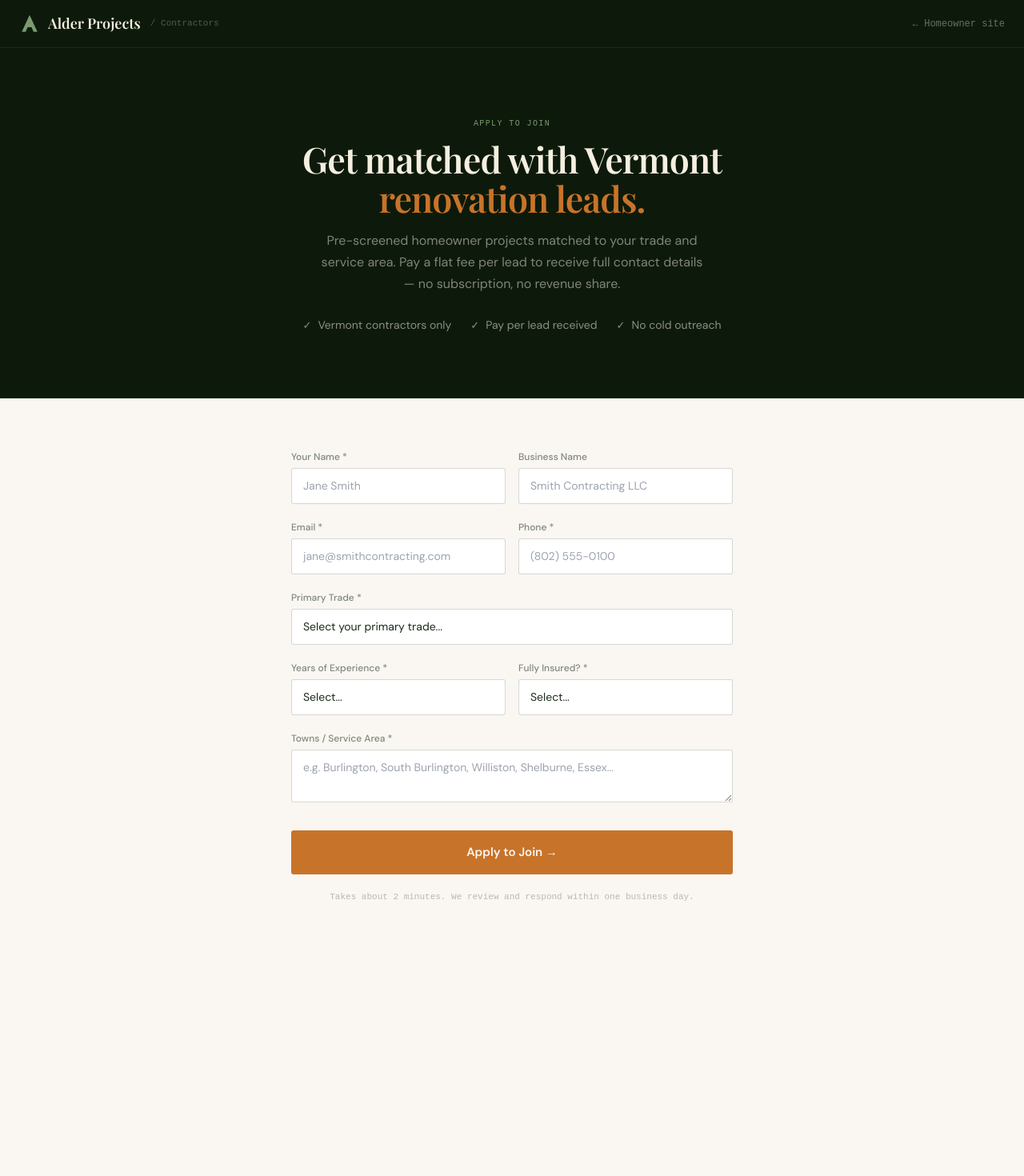
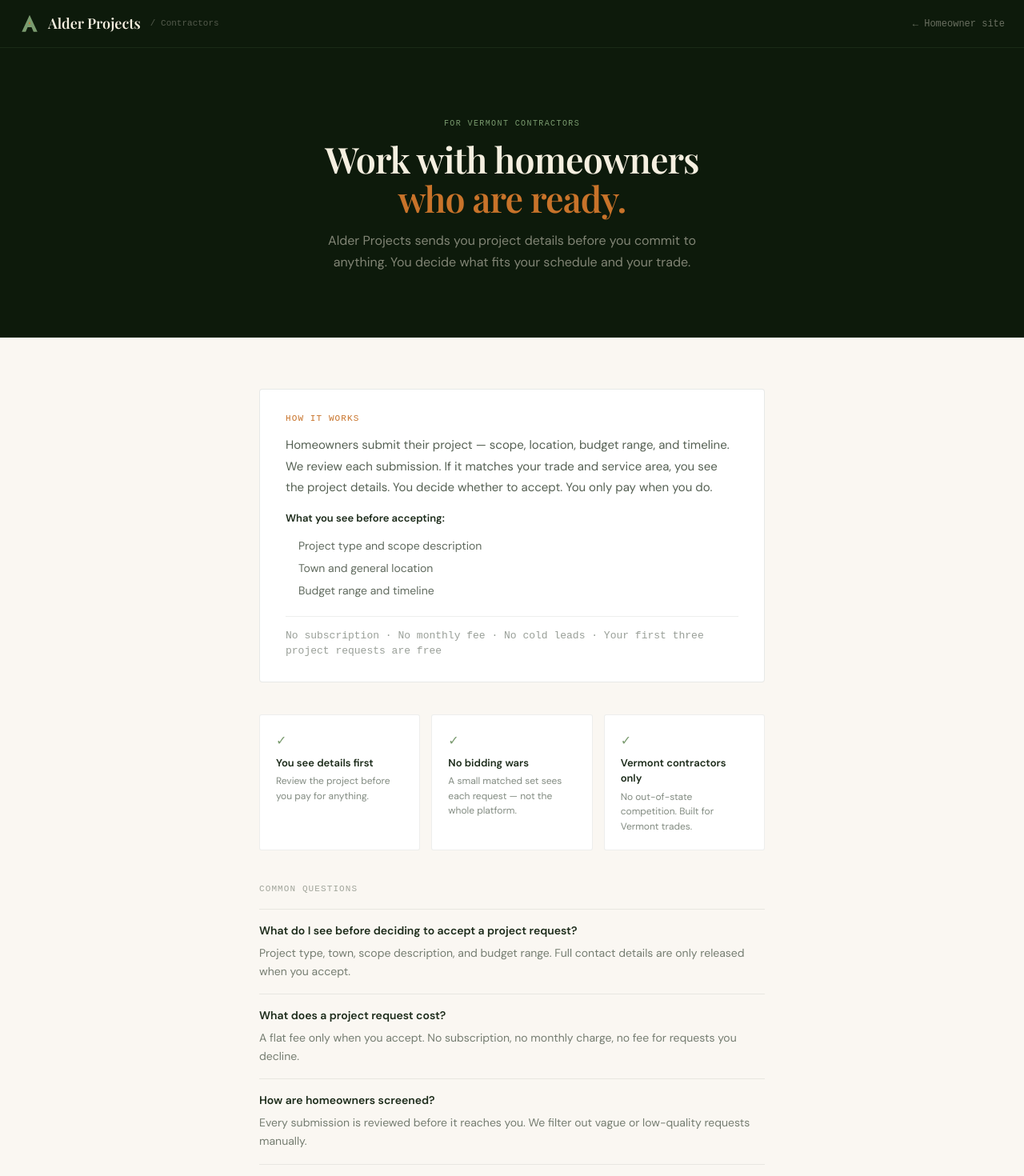
Before and after one commit to alderprojects/alder-projects-site, a Next.js app: page /contractors in a window 1280 px wide. Shown: the top 1470 px of the page at 80% size. Before the commit the page ends 1209 px from the top, so only its background shows below. Built offline with nearby package versions, Linux system fonts and the light colour scheme.

Commit message:
MVP: contractors/page.tsx — full landing page, how it works, FAQs, router.push welcome — batch 5/6

```diff
--- a/src/app/contractors/page.tsx
+++ b/src/app/contractors/page.tsx
@@ -1,87 +1,91 @@
 'use client'
 import { useState } from 'react'
 import Link from 'next/link'
+import { useRouter } from 'next/navigation'
 
-const TRADES = ['General Contractor','Carpenter / Finish Work','Kitchen & Bath Specialist','Deck & Outdoor Structures','Roofing','Plumbing','HVAC / Heating','Electrical','Painting & Interior','Basement Finishing','Masonry / Stonework','Insulation & Weatherization','Other']
-const EXP = ['Under 2 years','2-5 years','5-10 years','10-20 years','20+ years']
-
-type F = {
-  name:string; businessName:string; email:string; phone:string
-  trade:string; yearsExp:string; insured:string; serviceArea:string
-}
-const EMPTY:F = {name:'',businessName:'',email:'',phone:'',trade:'',yearsExp:'',insured:'',serviceArea:''}
-
-const I: React.CSSProperties = {width:'100%',backgroundColor:'white',border:'1px solid rgba(28,43,26,0.18)',borderRadius:'3px',padding:'11px 14px',fontSize:'14px',color:'#1C2B1A',outline:'none',fontFamily:"'DM Sans',system-ui,sans-serif",boxSizing:'border-box' as const}
-const L: React.CSSProperties = {display:'block',fontSize:'12px',fontWeight:500,color:'rgba(28,43,26,0.55)',marginBottom:'5px'}
+const TRADES=['General Contractor','Carpenter / Finish Work','Kitchen & Bath Specialist','Deck & Outdoor Structures','Roofing','Plumbing','HVAC / Heating','Electrical','Painting & Interior','Basement Finishing','Masonry / Stonework','Insulation & Weatherization','Other']
+const EXP=['Under 2 years','2-5 years','5-10 years','10-20 years','20+ years']
+type F={name:string;businessName:string;email:string;phone:string;trade:string;yearsExp:string;insured:string;serviceArea:string}
+const EMPTY:F={name:'',businessName:'',email:'',phone:'',trade:'',yearsExp:'',insured:'',serviceArea:''}
+const I:React.CSSProperties={width:'100%',backgroundColor:'white',border:'1px solid rgba(28,43,26,0.18)',borderRadius:'3px',padding:'11px 14px',fontSize:'14px',color:'#1C2B1A',outline:'none',fontFamily:"'DM Sans',system-ui,sans-serif",boxSizing:'border-box' as const}
+const L:React.CSSProperties={display:'block',fontSize:'12px',fontWeight:500,color:'rgba(28,43,26,0.55)',marginBottom:'5px'}
 
 export default function ContractorsPage() {
-  const [form, setForm] = useState<F>(EMPTY)
-  const [status, setStatus] = useState<'idle'|'submitting'|'success'|'error'>('idle')
-
-  const set = (k:keyof F) => (e:React.ChangeEvent<HTMLInputElement|HTMLSelectElement|HTMLTextAreaElement>) =>
-    setForm(p => ({...p, [k]: e.target.value}))
-
-  const submit = async (e:React.FormEvent) => {
-    e.preventDefault()
-    setStatus('submitting')
-    try {
-      const r = await fetch('/api/contractors/apply', {method:'POST', headers:{'Content-Type':'application/json'}, body:JSON.stringify(form)})
-      setStatus(r.ok ? 'success' : 'error')
-    } catch { setStatus('error') }
+  const router=useRouter()
+  const [form,setForm]=useState<F>(EMPTY)
+  const [status,setStatus]=useState<'idle'|'submitting'|'error'>('idle')
+  const set=(k:keyof F)=>(e:React.ChangeEvent<HTMLInputElement|HTMLSelectElement|HTMLTextAreaElement>)=>setForm(p=>({...p,[k]:e.target.value}))
+  const submit=async(e:React.FormEvent)=>{
+    e.preventDefault();setStatus('submitting')
+    try{const r=await fetch('/api/contractors/apply',{method:'POST',headers:{'Content-Type':'application/json'},body:JSON.stringify(form)});if(r.ok){router.push('/contractors/welcome')}else{setStatus('error')}}
+    catch{setStatus('error')}
   }
-
-  if (status === 'success') return (
-    <div style={{minHeight:'100vh',backgroundColor:'#0D1A0B',display:'flex',flexDirection:'column'}}>
-      <Header />
-      <div style={{flex:1,display:'flex',alignItems:'center',justifyContent:'center',padding:'60px 24px'}}>
-        <div style={{maxWidth:'480px',textAlign:'center'}}>
-          <div style={{width:'56px',height:'56px',borderRadius:'50%',backgroundColor:'rgba(122,155,111,0.15)',border:'1px solid rgba(122,155,111,0.4)',display:'flex',alignItems:'center',justifyContent:'center',margin:'0 auto 24px',color:'#7A9B6F',fontSize:'24px'}}>&#10003;</div>
-          <h2 style={{fontFamily:"'Playfair Display',Georgia,serif",fontSize:'2rem',color:'#F5EFE0',fontWeight:600,marginBottom:'14px'}}>You&apos;re in.</h2>
-          <p style={{color:'rgba(245,239,224,0.6)',fontSize:'16px',lineHeight:1.7}}>
-            {"We'll review your application and send your approval to "}<strong style={{color:'#F5EFE0'}}>{form.email}</strong>{" shortly. Keep an eye out — leads for your area come in fast."}
+  const Row2=({children}:{children:React.ReactNode})=>(<div style={{display:'grid',gridTemplateColumns:'repeat(auto-fit,minmax(200px,1fr))',gap:'16px'}}>{children}</div>)
+  const Field=({label,req,children}:{label:string;req?:boolean;children:React.ReactNode})=>(<div><label style={L}>{label}{req?' *':''}</label>{children}</div>)
+  const faqs=[
+    {q:'What do I see before deciding to accept a project request?',a:'Project type, town, scope description, and budget range. Full contact details are only released when you accept.'},
+    {q:'What does a project request cost?',a:'A flat fee only when you accept. No subscription, no monthly charge, no fee for requests you decline.'},
+    {q:'How are homeowners screened?',a:'Every submission is reviewed before it reaches you. We filter out vague or low-quality requests manually.'},
+    {q:'Do I have to take every request?',a:'No. Each request is your call. There is no penalty for declining.'},
+    {q:'What is the difference from Angi or HomeAdvisor?',a:'We do not sell the same request to every contractor on the platform. A small, matched set of contractors sees each project request — and you see details before paying anything.'},
+  ]
+  return (
+    <div style={{minHeight:'100vh',backgroundColor:'#FAF7F2'}}>
+      <header style={{backgroundColor:'#0D1A0B',padding:'16px 24px',display:'flex',alignItems:'center',justifyContent:'space-between',borderBottom:'1px solid rgba(122,155,111,0.12)'}}>
+        <Link href="/" style={{display:'flex',alignItems:'center',gap:'10px',textDecoration:'none'}}>
+          <svg width="26" height="26" viewBox="0 0 32 32" fill="none"><path d="M16 2L4 28H10L13 21H19L22 28H28L16 2Z" fill="#7A9B6F"/><path d="M14.5 16L16 12L17.5 16H14.5Z" fill="#C8732A"/></svg>
+          <span style={{fontFamily:"'Playfair Display',Georgia,serif",fontSize:'18px',fontWeight:600,color:'#F5EFE0'}}>Alder Projects</span>
+          <span style={{fontSize:'11px',fontFamily:'monospace',color:'rgba(245,239,224,0.3)',marginLeft:'2px'}}>/ Contractors</span>
+        </Link>
+        <Link href="/" style={{fontSize:'12px',color:'rgba(245,239,224,0.4)',fontFamily:'monospace',textDecoration:'none'}}>&larr; Homeowner site</Link>
+      </header>
+      <div style={{backgroundColor:'#0D1A0B',padding:'clamp(48px,8vw,80px) 24px',borderBottom:'1px solid rgba(122,155,111,0.12)'}}>
+        <div style={{maxWidth:'600px',margin:'0 auto',textAlign:'center'}}>
+          <span style={{fontSize:'10px',fontFamily:'monospace',letterSpacing:'0.14em',textTransform:'uppercase',color:'#7A9B6F'}}>For Vermont Contractors</span>
+          <h1 style={{fontFamily:"'Playfair Display',Georgia,serif",fontSize:'clamp(1.8rem,4vw,2.8rem)',fontWeight:600,color:'#F5EFE0',lineHeight:1.1,marginTop:'10px',marginBottom:'14px'}}>
+            Work with homeowners<br/><em style={{color:'#C8732A',fontStyle:'normal'}}>who are ready.</em>
+          </h1>
+          <p style={{color:'rgba(245,239,224,0.5)',fontSize:'16px',lineHeight:1.7,maxWidth:'480px',margin:'0 auto'}}>
+            Alder Projects sends you project details before you commit to anything. You decide what fits your schedule and your trade.
           </p>
-          <Link href="/" style={{display:'inline-block',marginTop:'32px',fontSize:'13px',fontFamily:'monospace',color:'rgba(245,239,224,0.4)',textDecoration:'none'}}>
-            &larr; Back to alderprojects.com
-          </Link>
         </div>
       </div>
+      <div style={{maxWidth:'680px',margin:'0 auto',padding:'clamp(40px,6vw,64px) 24px 80px'}}>
+        <div style={{marginBottom:'40px',padding:'28px 32px',backgroundColor:'white',borderRadius:'4px',border:'1px solid rgba(28,43,26,0.1)'}}>
+          <p style={{fontSize:'11px',fontFamily:'monospace',textTransform:'uppercase',letterSpacing:'0.1em',color:'#C8732A',marginBottom:'12px'}}>How It Works</p>
+          <p style={{fontSize:'15px',lineHeight:1.75,color:'rgba(28,43,26,0.75)',marginBottom:'16px'}}>
+            Homeowners submit their project — scope, location, budget range, and timeline. We review each submission. If it matches your trade and service area, you see the project details. You decide whether to accept. You only pay when you do.
+          </p>
+          <p style={{fontSize:'13px',fontWeight:600,color:'#1C2B1A',marginBottom:'10px'}}>What you see before accepting:</p>
+          <ul style={{margin:0,padding:'0 0 0 16px',color:'rgba(28,43,26,0.7)',fontSize:'14px',lineHeight:2}}>
+            <li>Project type and scope description</li><li>Town and general location</li><li>Budget range and timeline</li>
+          </ul>
+          <p style={{marginTop:'18px',fontSize:'13px',fontFamily:'monospace',color:'rgba(28,43,26,0.45)',borderTop:'1px solid rgba(28,43,26,0.08)',paddingTop:'14px'}}>
+            No subscription &middot; No monthly fee &middot; No cold leads &middot; Your first three project requests are free
+          </p>
         </div>
-  )
-
-  const Row2 = ({children}:{children:React.ReactNode}) => (
-    <div style={{display:'grid',gridTemplateColumns:'repeat(auto-fit,minmax(200px,1fr))',gap:'16px'}}>{children}</div>
-  )
-  const Field = ({label,req,children}:{label:string;req?:boolean;children:React.ReactNode}) => (
-    <div><label style={L}>{label}{req ? ' *' : ''}</label>{children}</div>
-  )
-
-  return (
-    <div style={{minHeight:'100vh',backgroundColor:'#FAF7F2'}}>
-      <Header />
-
-      <div style={{backgroundColor:'#0D1A0B',padding:'clamp(48px,8vw,80px) 24px',borderBottom:'1px solid rgba(122,155,111,0.12)'}}>
-        <div style={{maxWidth:'600px',margin:'0 auto',textAlign:'center'}}>
-          <span style={{fontSize:'10px',fontFamily:'monospace',letterSpacing:'0.14em',textTransform:'uppercase',color:'#7A9B6F'}}>Apply to Join</span>
-          <h1 style={{fontFamily:"'Playfair Display',Georgia,serif",fontSize:'clamp(1.8rem,4vw,2.8rem)',fontWeight:600,color:'#F5EFE0',lineHeight:1.1,marginTop:'10px',marginBottom:'14px'}}>
-            Get matched with Vermont<br/><em style={{color:'#C8732A',fontStyle:'normal'}}>renovation leads.</em>
-          </h1>
-          <p style={{color:'rgba(245,239,224,0.5)',fontSize:'16px',lineHeight:1.7,maxWidth:'480px',margin:'0 auto 28px'}}>
-            Pre-screened homeowner projects matched to your trade and service area. Pay a flat fee per lead to receive full contact details — no subscription, no revenue share.
-          </p>
-          <div style={{display:'flex',justifyContent:'center',flexWrap:'wrap',gap:'24px'}}>
-            {['Vermont contractors only','Pay per lead received','No cold outreach'].map(t => (
-              <div key={t} style={{display:'flex',alignItems:'center',gap:'8px'}}>
-                <span style={{color:'#7A9B6F',fontSize:'13px'}}>&#10003;</span>
-                <span style={{color:'rgba(245,239,224,0.55)',fontSize:'14px'}}>{t}</span>
+        <div style={{display:'grid',gridTemplateColumns:'repeat(auto-fit,minmax(180px,1fr))',gap:'14px',marginBottom:'40px'}}>
+          {[{t:'You see details first',b:'Review the project before you pay for anything.'},{t:'No bidding wars',b:'A small matched set sees each request — not the whole platform.'},{t:'Vermont contractors only',b:'No out-of-state competition. Built for Vermont trades.'}].map(item=>(
+            <div key={item.t} style={{padding:'20px',backgroundColor:'white',borderRadius:'3px',border:'1px solid rgba(28,43,26,0.08)'}}>
+              <div style={{color:'#7A9B6F',fontSize:'16px',marginBottom:'6px'}}>&#10003;</div>
+              <p style={{fontWeight:600,fontSize:'13px',color:'#1C2B1A',marginBottom:'4px'}}>{item.t}</p>
+              <p style={{fontSize:'12px',color:'rgba(28,43,26,0.55)',lineHeight:1.55,margin:0}}>{item.b}</p>
             </div>
           ))}
         </div>
+        <div style={{marginBottom:'48px'}}>
+          <p style={{fontSize:'11px',fontFamily:'monospace',textTransform:'uppercase',letterSpacing:'0.1em',color:'rgba(28,43,26,0.4)',marginBottom:'16px'}}>Common Questions</p>
+          {faqs.map((faq,i)=>(
+            <div key={i} style={{borderTop:'1px solid rgba(28,43,26,0.08)',padding:'16px 0'}}>
+              <p style={{fontWeight:600,fontSize:'14px',color:'#1C2B1A',marginBottom:'6px'}}>{faq.q}</p>
+              <p style={{fontSize:'14px',color:'rgba(28,43,26,0.6)',lineHeight:1.65,margin:0}}>{faq.a}</p>
             </div>
+          ))}
         </div>
-
-      <div style={{maxWidth:'600px',margin:'0 auto',padding:'clamp(40px,6vw,64px) 24px 80px'}}>
+        <div style={{borderTop:'2px solid #C8732A',paddingTop:'36px'}}>
+          <h2 style={{fontFamily:"'Playfair Display',Georgia,serif",fontSize:'1.8rem',fontWeight:600,color:'#1C2B1A',marginBottom:'6px'}}>Apply to Join</h2>
+          <p style={{fontSize:'14px',color:'rgba(28,43,26,0.5)',marginBottom:'28px'}}>We review every application and follow up by email within one business day.</p>
           <form onSubmit={submit} style={{display:'flex',flexDirection:'column',gap:'20px'}}>
-
             <Row2>
               <Field label="Your Name" req><input required type="text" placeholder="Jane Smith" value={form.name} onChange={set('name')} style={I}/></Field>
               <Field label="Business Name"><input type="text" placeholder="Smith Contracting LLC" value={form.businessName} onChange={set('businessName')} style={I}/></Field>
@@ -93,14 +97,14 @@ export default function ContractorsPage() {
             <Field label="Primary Trade" req>
               <select required value={form.trade} onChange={set('trade')} style={{...I,appearance:'none' as const}}>
                 <option value="" disabled>Select your primary trade...</option>
-              {TRADES.map(t => <option key={t} value={t}>{t}</option>)}
+                {TRADES.map(t=><option key={t} value={t}>{t}</option>)}
               </select>
             </Field>
             <Row2>
               <Field label="Years of Experience" req>
                 <select required value={form.yearsExp} onChange={set('yearsExp')} style={{...I,appearance:'none' as const}}>
                   <option value="" disabled>Select...</option>
-                {EXP.map(e => <option key={e} value={e}>{e}</option>)}
+                  {EXP.map(e=><option key={e} value={e}>{e}</option>)}
                 </select>
               </Field>
               <Field label="Fully Insured?" req>
@@ -115,33 +119,13 @@ export default function ContractorsPage() {
             <Field label="Towns / Service Area" req>
               <textarea required rows={2} placeholder="e.g. Burlington, South Burlington, Williston, Shelburne, Essex..." value={form.serviceArea} onChange={set('serviceArea')} style={{...I,resize:'vertical'}}/>
             </Field>
-
             <button type="submit" disabled={status==='submitting'} style={{padding:'16px 32px',backgroundColor:status==='submitting'?'rgba(200,115,42,0.35)':'#C8732A',color:'#FAF7F2',fontWeight:600,fontSize:'15px',border:'none',borderRadius:'3px',cursor:status==='submitting'?'not-allowed':'pointer',fontFamily:"'DM Sans',system-ui,sans-serif",marginTop:'8px'}}>
-            {status==='submitting' ? 'Submitting...' : 'Apply to Join →'}
+              {status==='submitting'?'Submitting...':'Apply to Join →'}
             </button>
-
-          {status==='error' && <p style={{color:'#C0392B',fontSize:'13px',fontFamily:'monospace'}}>Something went wrong. Email hello@alderprojects.com directly.</p>}
-          <p style={{fontSize:'11px',fontFamily:'monospace',color:'rgba(28,43,26,0.3)',textAlign:'center'}}>Takes about 2 minutes. We review and respond within one business day.</p>
+            {status==='error'&&<p style={{color:'#C0392B',fontSize:'13px',fontFamily:'monospace'}}>Something went wrong. Email hello@alderprojects.com directly.</p>}
           </form>
+        </div>
       </div>
     </div>
   )
 }
-
-function Header() {
-  return (
-    <header style={{backgroundColor:'#0D1A0B',padding:'16px 24px',display:'flex',alignItems:'center',justifyContent:'space-between',borderBottom:'1px solid rgba(122,155,111,0.12)'}}>
-      <Link href="/" style={{display:'flex',alignItems:'center',gap:'10px',textDecoration:'none'}}>
-        <svg width="26" height="26" viewBox="0 0 32 32" fill="none">
-          <path d="M16 2L4 28H10L13 21H19L22 28H28L16 2Z" fill="#7A9B6F"/>
-          <path d="M14.5 16L16 12L17.5 16H14.5Z" fill="#C8732A"/>
-        </svg>
-        <span style={{fontFamily:"'Playfair Display',Georgia,serif",fontSize:'18px',fontWeight:600,color:'#F5EFE0'}}>Alder Projects</span>
-        <span style={{fontSize:'11px',fontFamily:'monospace',color:'rgba(245,239,224,0.3)',marginLeft:'2px'}}>/ Contractors</span>
-      </Link>
-      <Link href="/" style={{fontSize:'12px',color:'rgba(245,239,224,0.4)',fontFamily:'monospace',textDecoration:'none'}}>
-        &larr; Homeowner site
-      </Link>
-    </header>
-  )
-}
```
Lines whose indentation alone changed are shown as unchanged.
